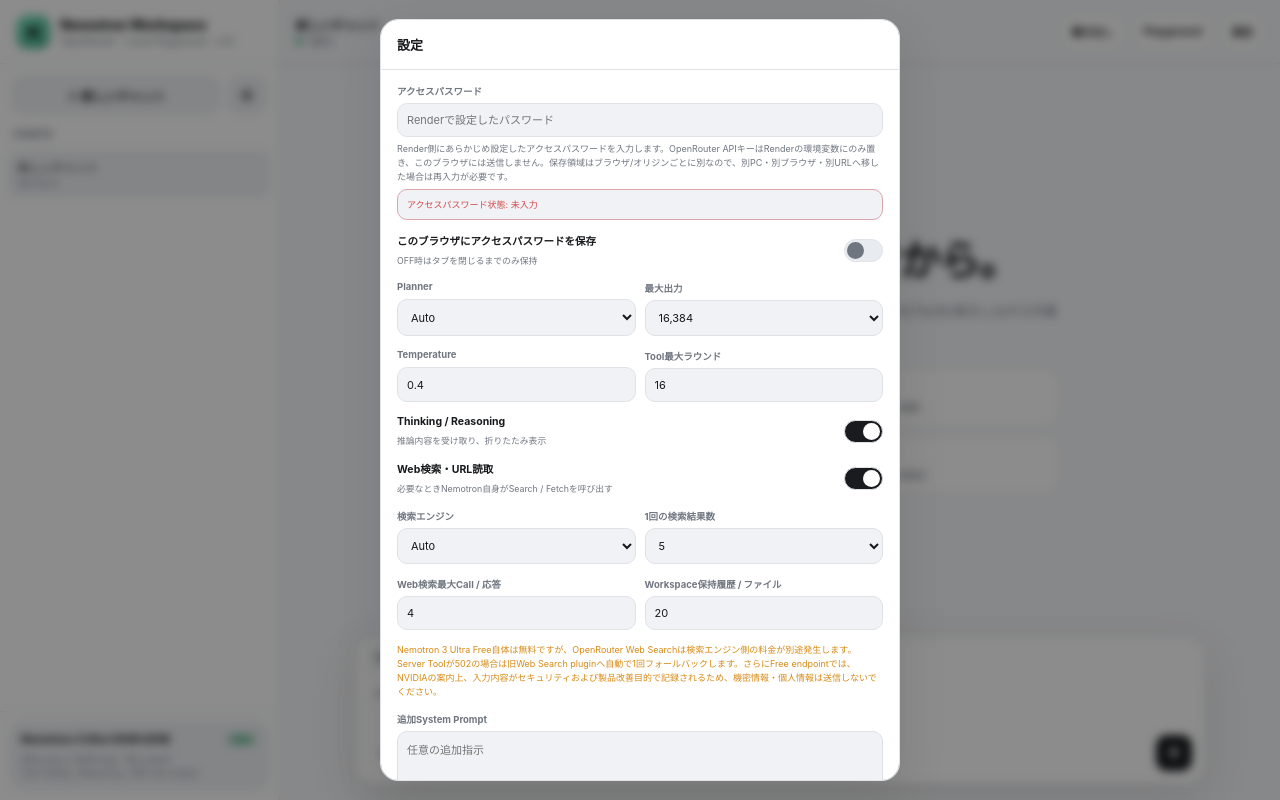
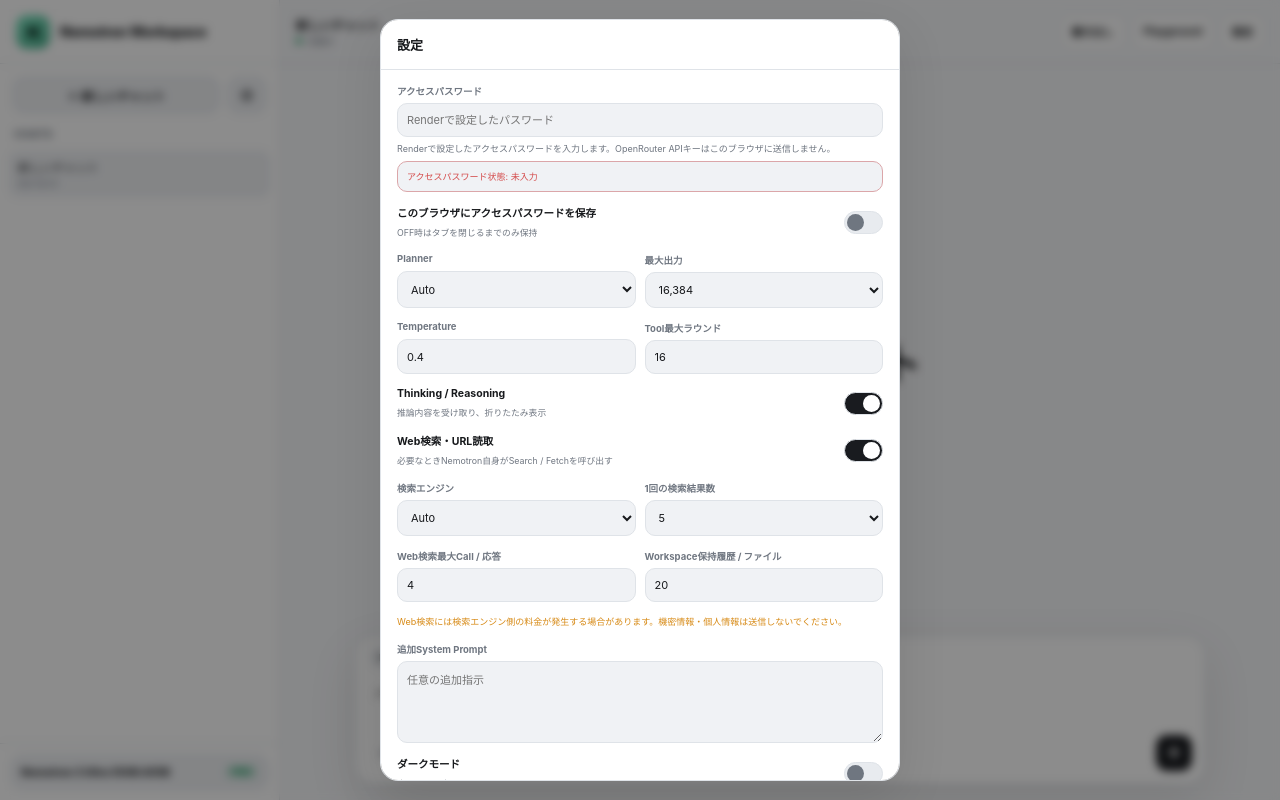
Before and after one commit to yubikirigenn/aichat, a website: page public/index.html in a window 1280 px wide. Drawn offline with Linux system fonts and the light colour scheme.

Commit message:
Simplify unnecessary UI copy

```diff
--- a/public/index.html
+++ b/public/index.html
@@ -21,7 +21,7 @@
 .sidebar{border-right:1px solid var(--line);background:var(--panel);display:flex;flex-direction:column;min-width:0}
 .brand{height:64px;display:flex;align-items:center;gap:10px;padding:0 16px;border-bottom:1px solid var(--line)}
 .logo{width:34px;height:34px;border-radius:11px;background:linear-gradient(145deg,#7ce4c1,#4db18e);display:grid;place-items:center;font-weight:900;color:#08261d}
-.brandText{min-width:0}.brandTitle{font-weight:800;font-size:14px;letter-spacing:-.02em}.brandSub{font-size:10px;color:var(--muted);margin-top:2px}
+.brandText{min-width:0}.brandTitle{font-weight:800;font-size:14px;letter-spacing:-.02em}
 .sideActions{padding:12px;display:grid;grid-template-columns:1fr 40px;gap:7px}.newChat,.iconBtn,.plainBtn,.miniBtn{
   border:1px solid var(--line);background:var(--panel2);border-radius:12px;min-height:38px
 }
@@ -34,7 +34,6 @@
 .sideFooter{padding:10px;border-top:1px solid var(--line);display:grid;gap:7px}.modelCard{border:1px solid var(--line);background:var(--panel2);border-radius:13px;padding:10px}
 .modelTop{display:flex;align-items:center;justify-content:space-between;gap:8px}.modelName{font-size:10.5px;font-weight:800;overflow:hidden;text-overflow:ellipsis;white-space:nowrap}
 .freeBadge{font-size:8.5px;border-radius:999px;padding:2px 6px;background:color-mix(in srgb,var(--ok) 16%,transparent);color:var(--ok);font-weight:800}
-.modelMeta{font-size:9px;color:var(--muted);margin-top:6px;line-height:1.45}
 .main{min-width:0;display:flex;flex-direction:column;height:100dvh;position:relative}
 .topbar{height:64px;border-bottom:1px solid var(--line);display:flex;align-items:center;justify-content:space-between;padding:0 16px;background:color-mix(in srgb,var(--bg) 84%,transparent);backdrop-filter:blur(18px);z-index:4}
 .topLeft,.topRight{display:flex;align-items:center;gap:8px;min-width:0}.mobileMenu{display:none}
@@ -49,8 +48,6 @@
 .empty{min-height:58vh;display:grid;place-items:center;text-align:center}.emptyInner{max-width:650px}
 .hero{width:56px;height:56px;border-radius:18px;margin:0 auto 18px;background:linear-gradient(145deg,#7ce4c1,#4db18e);display:grid;place-items:center;color:#08261d;font-weight:900;font-size:22px;box-shadow:0 16px 40px rgba(77,177,142,.18)}
 .empty h1{font-size:clamp(27px,4vw,42px);letter-spacing:-.055em;margin:0}.empty p{color:var(--muted);font-size:13px;line-height:1.7;max-width:560px;margin:12px auto 0}
-.suggestions{display:grid;grid-template-columns:repeat(2,1fr);gap:8px;margin-top:22px}.suggestion{border:1px solid var(--line);background:var(--panel);border-radius:14px;padding:12px;text-align:left}
-.suggestion:hover{background:var(--panel2);transform:translateY(-1px)}.suggestion strong{font-size:11.5px;display:block}.suggestion span{font-size:9.5px;color:var(--muted);display:block;margin-top:4px}
 .message{display:grid;grid-template-columns:30px minmax(0,1fr);gap:11px}.avatar{width:30px;height:30px;border-radius:10px;border:1px solid var(--line);background:var(--panel);display:grid;place-items:center;font-weight:900;font-size:10px}
 .message.user .avatar{background:var(--accent);color:var(--accentText)}.bubble{min-width:0;padding-top:3px;font-size:14px;line-height:1.72;overflow-wrap:anywhere}
 .message.user .bubble{white-space:pre-wrap}.bubble p{margin:.15em 0 .9em}.bubble p:last-child{margin-bottom:0}.bubble h1,.bubble h2,.bubble h3{letter-spacing:-.03em;margin:1.1em 0 .45em;line-height:1.25}
@@ -136,7 +133,7 @@
 .toastHost{position:fixed;right:14px;bottom:14px;z-index:50;display:flex;flex-direction:column;gap:7px}.toast{background:var(--text);color:var(--bg);padding:9px 11px;border-radius:10px;box-shadow:var(--shadow);font-size:10px;max-width:330px}
 .hiddenInput{display:none}
 @media(max-width:980px){:root{--play:390px}.sidebar{display:none}.sidebar.mobileOpen{display:flex;position:fixed;z-index:30;left:0;top:0;bottom:0;width:min(300px,86vw);box-shadow:var(--shadow)}.app{grid-template-columns:1fr}.mobileMenu{display:inline-grid}.chatTitle{max-width:260px}}
-@media(max-width:760px){.content.withPlay{grid-template-columns:1fr}.content.withPlay .chatPane{display:none}.content.withPlay .playground{border-left:0}.topbar{height:58px;padding:0 10px}.topBtn{padding:0 8px}.chatScroll{padding:22px 12px 165px}.composerWrap{padding:36px 10px max(10px,env(safe-area-inset-bottom))}.suggestions{grid-template-columns:1fr}.playBody{grid-template-columns:118px minmax(0,1fr)}.row2{grid-template-columns:1fr}.message{grid-template-columns:27px minmax(0,1fr);gap:8px}.avatar{width:27px;height:27px}.bubble{font-size:13.5px}}
+@media(max-width:760px){.content.withPlay{grid-template-columns:1fr}.content.withPlay .chatPane{display:none}.content.withPlay .playground{border-left:0}.topbar{height:58px;padding:0 10px}.topBtn{padding:0 8px}.chatScroll{padding:22px 12px 165px}.composerWrap{padding:36px 10px max(10px,env(safe-area-inset-bottom))}.playBody{grid-template-columns:118px minmax(0,1fr)}.row2{grid-template-columns:1fr}.message{grid-template-columns:27px minmax(0,1fr);gap:8px}.avatar{width:27px;height:27px}.bubble{font-size:13.5px}}
 </style>
 </head>
 <body>
@@ -144,7 +141,7 @@
   <aside class="sidebar" id="sidebar">
     <div class="brand">
       <div class="logo">N</div>
-      <div class="brandText"><div class="brandTitle">Nemotron Workspace</div><div class="brandSub">OpenRouter · Local Playground · v1.6</div></div>
+      <div class="brandText"><div class="brandTitle">Nemotron Workspace</div></div>
     </div>
     <div class="sideActions">
       <button class="newChat" id="newChatBtn">＋ 新しいチャット</button>
@@ -155,7 +152,6 @@
     <div class="sideFooter">
       <div class="modelCard">
         <div class="modelTop"><div class="modelName">Nemotron 3 Ultra 550B A55B</div><span class="freeBadge">FREE</span></div>
-        <div class="modelMeta">55B active / 550B total · 1M context<br>Tool Calling · Reasoning · 65K max output</div>
       </div>
     </div>
   </aside>
@@ -193,7 +189,7 @@
               <span class="chip on" id="timeChip">日時</span>
               <span class="chip on">Charts</span>
             </div>
-            <textarea class="prompt" id="prompt" placeholder="メッセージを入力…  例: Playgroundのindex.htmlを読んで、UIを修正して"></textarea>
+            <textarea class="prompt" id="prompt" placeholder="メッセージを入力…"></textarea>
             <div class="composerBottom">
               <div class="composerLeft">
                 <button class="cBtn" id="openPlayBtn" title="Playground">⌘</button>
@@ -242,12 +238,10 @@
         </div>
 
         <div class="planPanel" id="planPanel">
-          <div class="panelHint">重いタスクではAIが最初に計画を作成し、各工程を更新しながら実行します。</div>
           <div id="planPanelContent" style="margin-top:10px"></div>
         </div>
 
         <div class="toolPanel" id="toolPanel">
-          <div class="panelHint">このチャットで実行されたブラウザ内Toolの履歴です。</div>
           <div id="toolLog" style="margin-top:10px"></div>
         </div>
 
@@ -269,7 +263,7 @@
     <div class="field">
       <label>アクセスパスワード</label>
       <input id="apiKeyInput" type="password" autocomplete="off" placeholder="Renderで設定したパスワード">
-      <div class="note">Render側にあらかじめ設定したアクセスパスワードを入力します。OpenRouter APIキーはRenderの環境変数にのみ置き、このブラウザには送信しません。保存領域はブラウザ/オリジンごとに別なので、別PC・別ブラウザ・別URLへ移した場合は再入力が必要です。</div>
+      <div class="note">Renderで設定したアクセスパスワードを入力します。OpenRouter APIキーはこのブラウザに送信しません。</div>
       <div class="keyStatus" id="keyStatus">アクセスパスワード状態: 未確認</div>
       <div class="keyStatus" id="authDiag" style="display:none;white-space:pre-wrap"></div>
     </div>
@@ -301,7 +295,7 @@
       <div class="field"><label>Web検索最大Call / 応答</label><input id="webMaxCallsInput" type="number" min="1" max="20" step="1"></div>
       <div class="field"><label>Workspace保持履歴 / ファイル</label><input id="fileHistoryInput" type="number" min="1" max="50" step="1"></div>
     </div>
-    <div class="note warn">Nemotron 3 Ultra Free自体は無料ですが、OpenRouter Web Searchは検索エンジン側の料金が別途発生します。Server Toolが502の場合は旧Web Search pluginへ自動で1回フォールバックします。さらにFree endpointでは、NVIDIAの案内上、入力内容がセキュリティおよび製品改善目的で記録されるため、機密情報・個人情報は送信しないでください。</div>
+    <div class="note warn">Web検索には検索エンジン側の料金が発生する場合があります。機密情報・個人情報は送信しないでください。</div>
     <div class="field">
       <label>追加System Prompt</label>
       <textarea id="systemPromptInput" placeholder="任意の追加指示"></textarea>
@@ -753,9 +747,9 @@
 function renderThread(){
   const c=activeChat();els.thread.innerHTML="";
   if(!c||!c.messages.length){
-    const e=document.createElement("div");e.className="empty";e.innerHTML=`<div class="emptyInner"><div class="hero">N</div><h1>作業を、会話の続きから。</h1><p>Nemotron 3 UltraがWeb検索・Playground・グラフを使い、実行中のToolを表示しながら作業します。</p><div class="suggestions"><button class="suggestion" data-p="PlaygroundにWebアプリのひな形を作って。重いタスクとして計画を立て、index.htmlを作成してPreviewまで確認して"><strong>Webアプリを作る</strong><span>計画 → ファイル作成 → Preview</span></button><button class="suggestion" data-p="Playgroundのファイル一覧を確認して、既存コードを読み、改善点を調べて差分編集して"><strong>既存コードを改善</strong><span>全書き直しではなく差分編集</span></button><button class="suggestion" data-p="最新情報が必要なのでWeb検索して、出典を付けて詳しく調査して"><strong>Webで調査</strong><span>OpenRouter Web Searchを必要時に実行</span></button><button class="suggestion" data-p="Playgroundのファイル構成を確認し、バグを探して修正計画を立ててから直して"><strong>デバッグ</strong><span>読取 → 計画 → 修正 → 再確認</span></button></div></div>`;
+    const e=document.createElement("div");e.className="empty";e.innerHTML=`<div class="emptyInner"><div class="hero">N</div><h1>新しいチャット</h1></div>`;
     els.thread.appendChild(e);
-    $$(".suggestion").forEach(x=>x.onclick=()=>{els.prompt.value=x.dataset.p;resizePrompt();els.prompt.focus()});return;
+    return;
   }
   for(const m of c.messages) if(!m.internal) els.thread.appendChild(renderMessage(m));
   scrollBottom();
```
